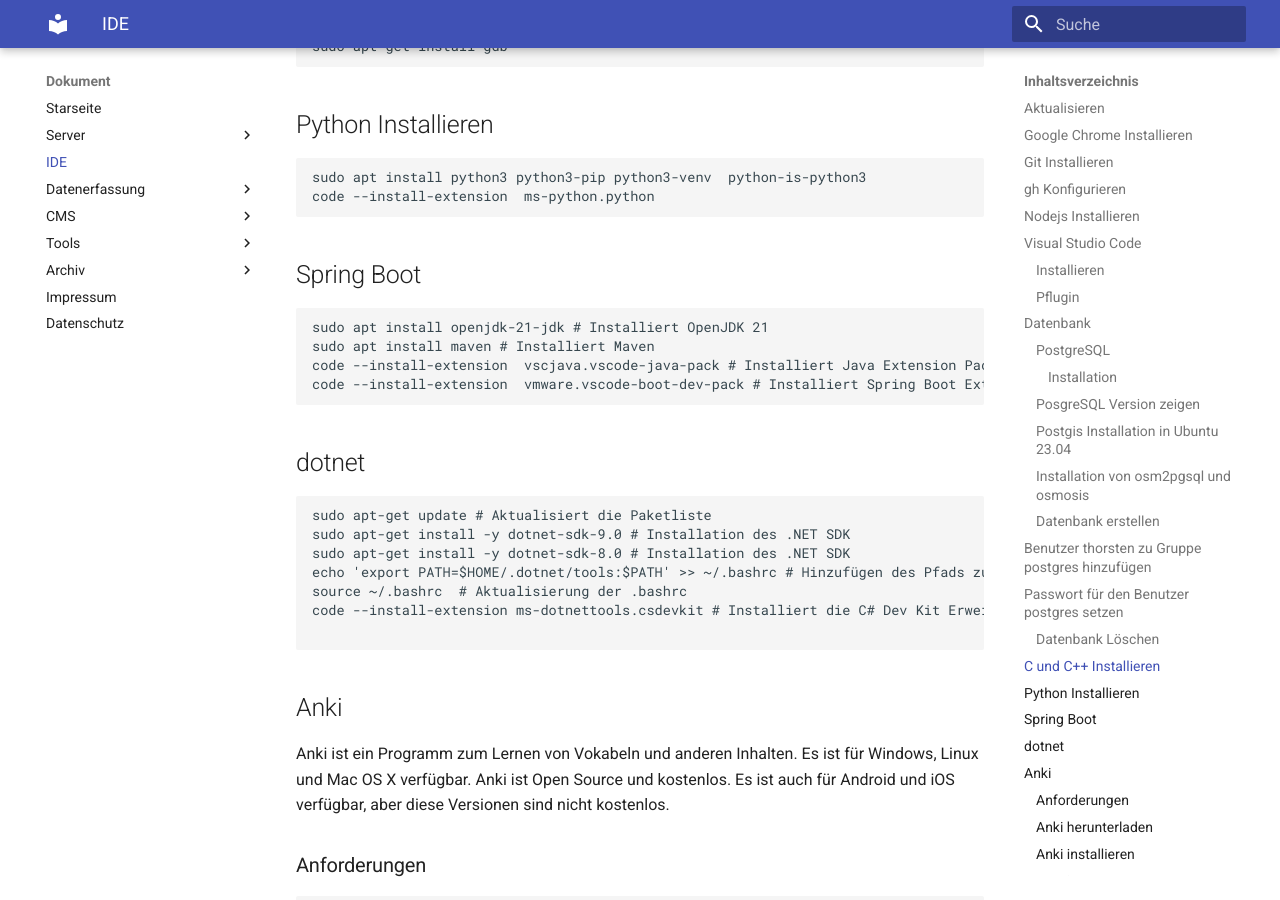
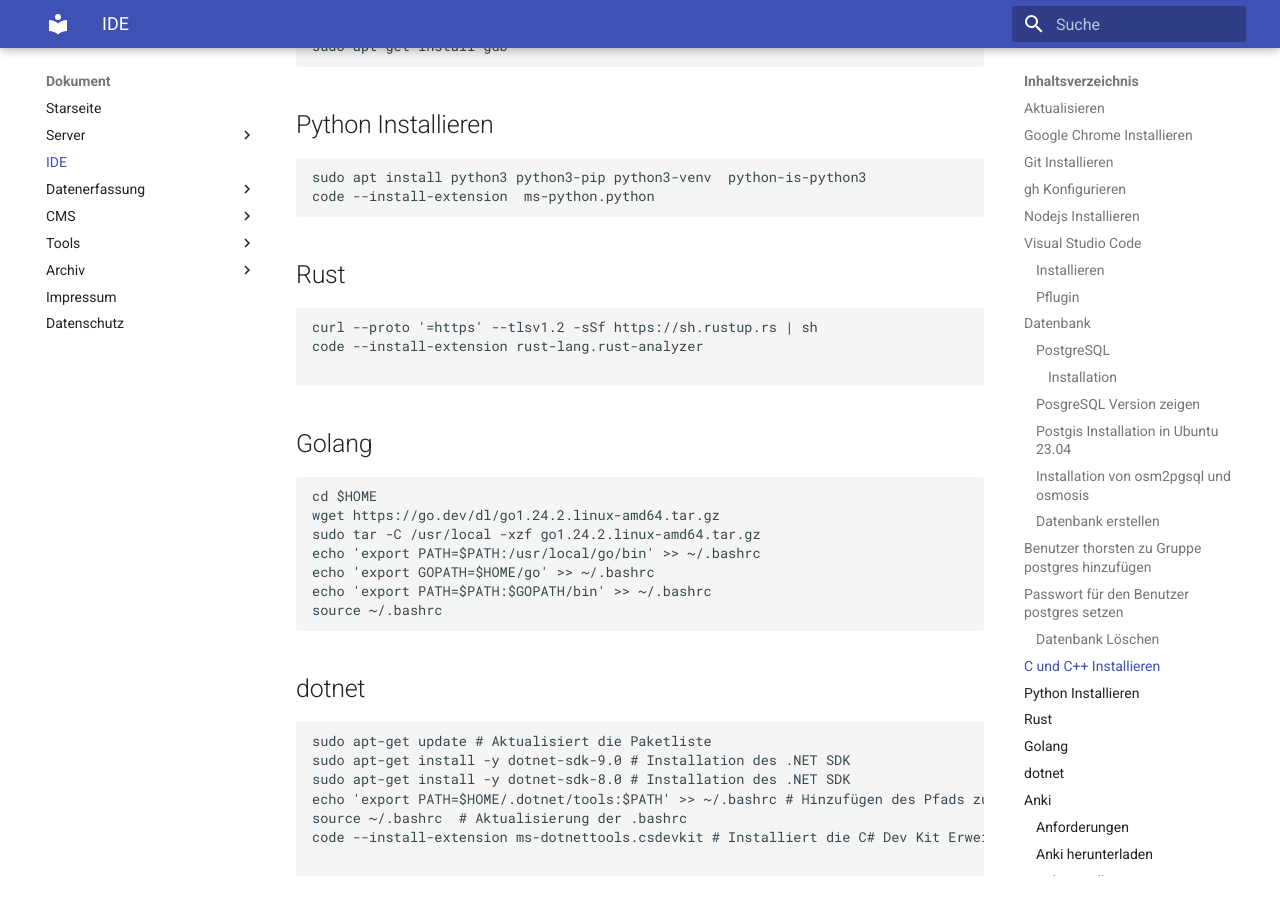
Before and after one commit to thorstenkloehn/dokument, an MkDocs documentation site: the page built from docs/IDE/index.md, in a window 1280 px wide and 900 px high, scrolled down 3315 px. Built offline with MkDocs 1.6.1 and Material for MkDocs 9.7.7, drawn with Linux system fonts in a browser that asks for light colours.

Commit message:
Dokumentation: Entfernen der Programmiersprachen-Seite und Hinzufügen von Installationsanweisungen für Rust und Golang im IDE-Dokument

````diff
--- a/docs/IDE/index.md
+++ b/docs/IDE/index.md
@@ -132,14 +132,24 @@
 sudo apt install python3 python3-pip python3-venv  python-is-python3
 code --install-extension  ms-python.python
 ```
+## Rust
+```
+curl --proto '=https' --tlsv1.2 -sSf https://sh.rustup.rs | sh
+code --install-extension rust-lang.rust-analyzer
 
-## Spring Boot
 ```
-sudo apt install openjdk-21-jdk # Installiert OpenJDK 21
-sudo apt install maven # Installiert Maven
-code --install-extension  vscjava.vscode-java-pack # Installiert Java Extension Pack für Visual Studio Code
-code --install-extension  vmware.vscode-boot-dev-pack # Installiert Spring Boot Extension Pack für Visual S
+## Golang
+
 ```
+cd $HOME
+wget https://go.dev/dl/go1.24.2.linux-amd64.tar.gz
+sudo tar -C /usr/local -xzf go1.24.2.linux-amd64.tar.gz
+echo 'export PATH=$PATH:/usr/local/go/bin' >> ~/.bashrc
+echo 'export GOPATH=$HOME/go' >> ~/.bashrc
+echo 'export PATH=$PATH:$GOPATH/bin' >> ~/.bashrc
+source ~/.bashrc
+```
+
 ## dotnet
 
 ```
--- a/mkdocs.yml
+++ b/mkdocs.yml
@@ -26,7 +26,6 @@
     - Benchmark: Tools/Benchmark.md
   - Archiv:
     - Ollama: Archiv/ollama.md
-    - Programmiersprachen: Archiv/Programmiersprachen
   - Impressum: Impressum.md
   - Datenschutz: Datenschutz.md
 
````
Also changed, not shown: docs/Archiv/Programmiersprachen.md (deleted, +0 -23 lines).
